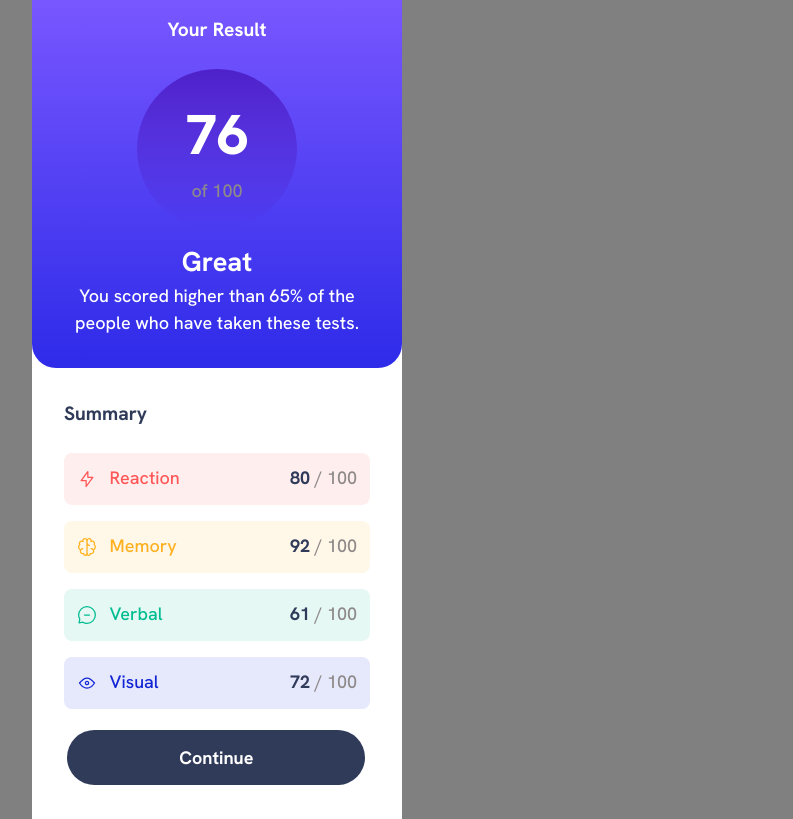
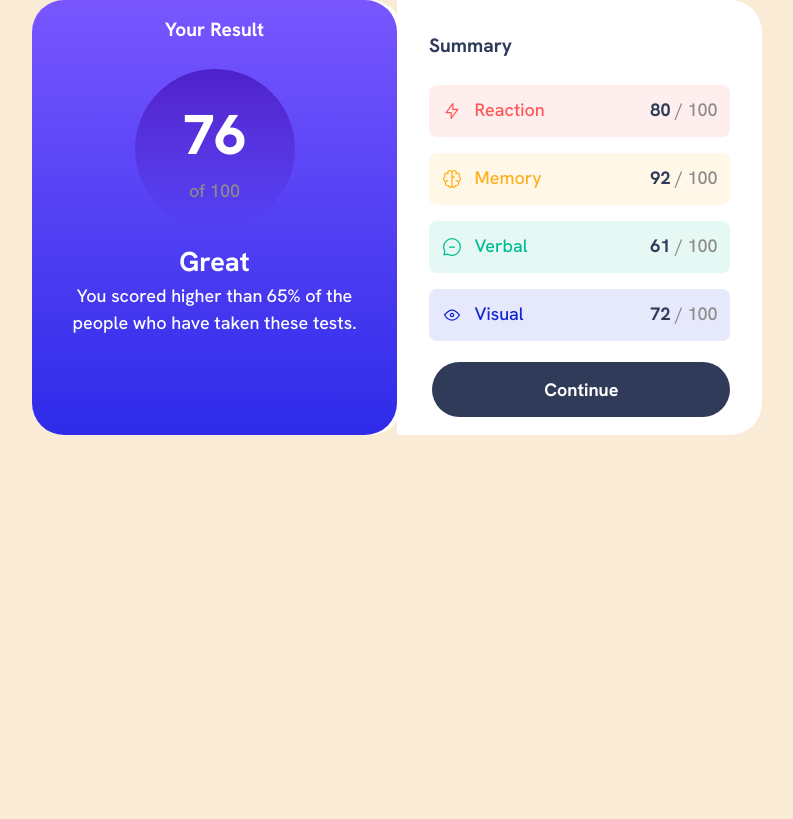
Before and after one commit to sclingan/results-summary, a React (Vite) app: page / in a window 1280 px wide. Shown: the whole page, without its empty margins (423-1216 px from the left). Built offline with nearby package versions, Linux system fonts and the light colour scheme.

Commit message:
Adjusting desktop layout

```diff
--- a/src/App.css
+++ b/src/App.css
@@ -70,7 +70,7 @@ body {
   font-family: var(--font-family);
   font-size: var(--font-size);
   font-weight: var(--fw-500);
-  background-color: grey;
+  background-color: antiquewhite;
   position: relative;
   min-height: 100dvh;
   min-height: 100vh;
@@ -210,3 +210,24 @@ img {
 .button__continue:hover {
   background-color: var(--gradient-royal);
 }
+
+@media(min-width: 51.25rem){
+
+  .App {
+    display: flex;
+    flex-direction: row;
+    padding-bottom: 0;
+    border-radius: 2rem;
+  }
+
+  main {
+    min-width: 365px;
+    border-radius: 2rem;
+    background-color: var(--text-white);
+  }
+
+  aside {
+    border-top-right-radius: 2rem;
+    border-bottom-right-radius: 2rem;
+  }
+}
```
